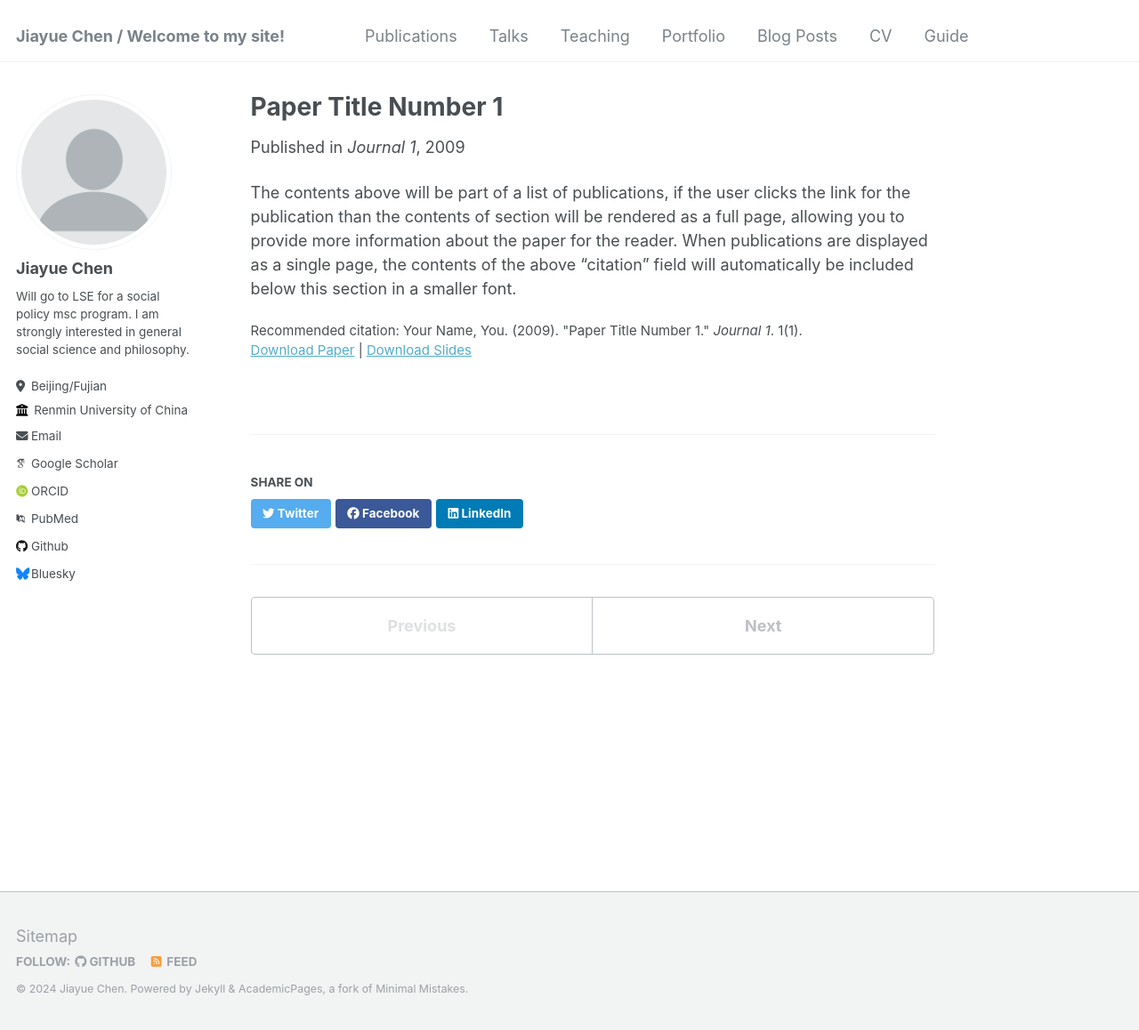
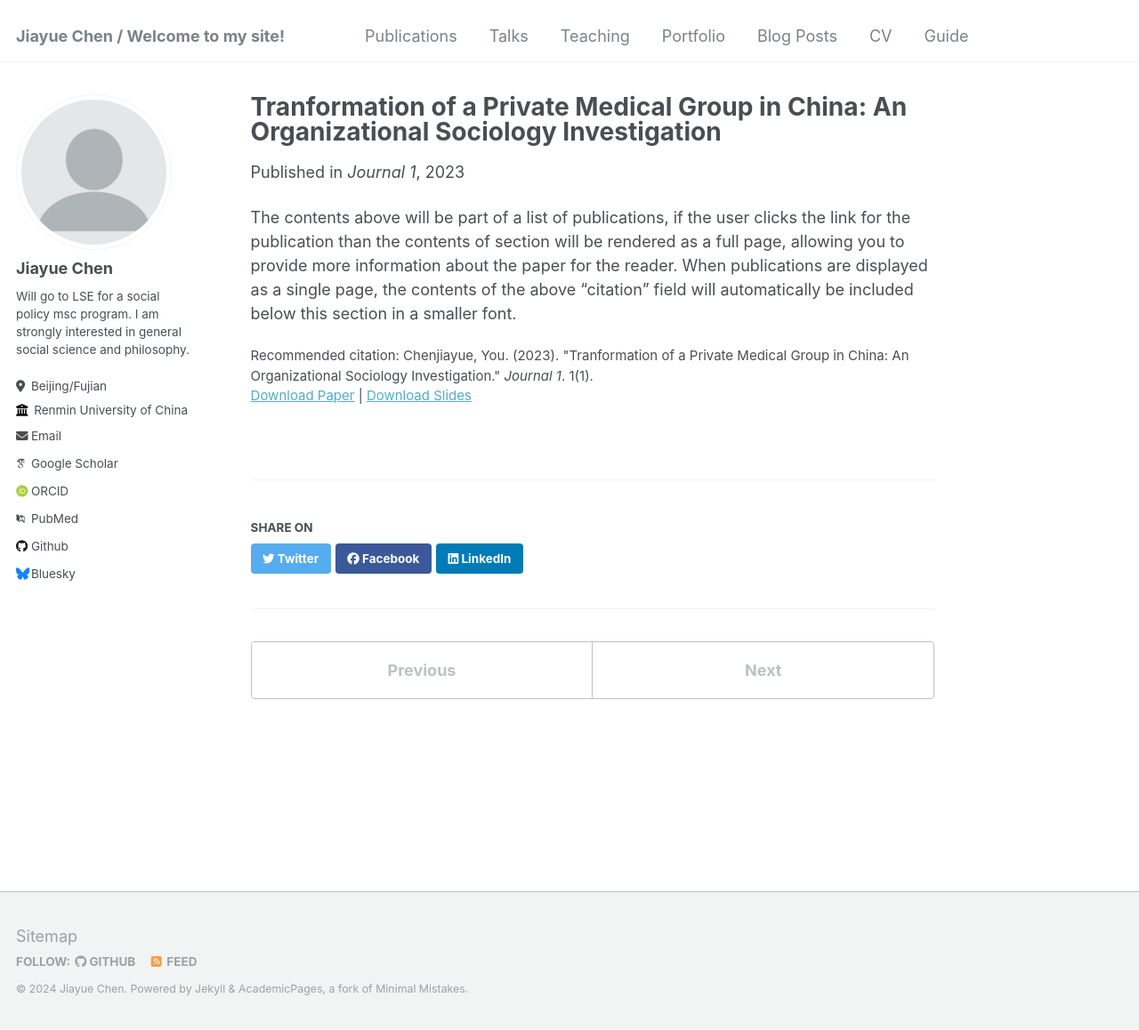
Before and after one commit to troygarden13/personal-website, a Jekyll site: the page built from _publications/2009-10-01-paper-title-number-1.md, in a window 1280 px wide and 1158 px high. Shown: the whole window at 89% size. Built offline with Jekyll 4.4.1, drawn with Linux system fonts in a browser that asks for light colours; some web fonts are replaced.

Commit message:
Update 2009-10-01-paper-title-number-1.md

```diff
--- a/_publications/2009-10-01-paper-title-number-1.md
+++ b/_publications/2009-10-01-paper-title-number-1.md
@@ -1,13 +1,13 @@
 ---
-title: "Paper Title Number 1"
+title: "Tranformation of a Private Medical Group in China: An Organizational Sociology Investigation "
 collection: publications
 permalink: /publication/2009-10-01-paper-title-number-1
-excerpt: 'This paper is about the number 1. The number 2 is left for future work.'
-date: 2009-10-01
+excerpt: 'This paper use a organizational sociology graphs to analyse how the political and economic transformation and the cultural-mind factors influence the origin and transformation of Putian Group,which is the most influencial private medical clans in China.'
+date: 2023-05-04
 venue: 'Journal 1'
 slidesurl: 'http://academicpages.github.io/files/slides1.pdf'
 paperurl: 'http://academicpages.github.io/files/paper1.pdf'
-citation: 'Your Name, You. (2009). &quot;Paper Title Number 1.&quot; <i>Journal 1</i>. 1(1).'
+citation: 'Chenjiayue, You. (2023). &quot;Tranformation of a Private Medical Group in China: An Organizational Sociology Investigation.&quot; <i>Journal 1</i>. 1(1).'
 ---
 
 The contents above will be part of a list of publications, if the user clicks the link for the publication than the contents of section will be rendered as a full page, allowing you to provide more information about the paper for the reader. When publications are displayed as a single page, the contents of the above "citation" field will automatically be included below this section in a smaller font.
```
